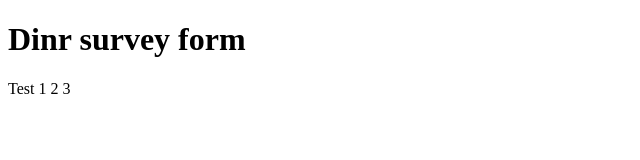
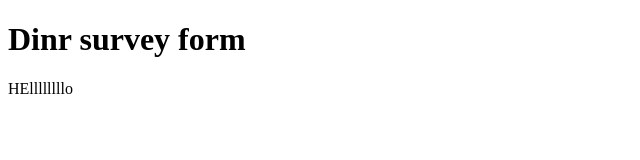
Before and after one commit to jaytylermason/dinr-survey-form, a plain HTML site: page index.html in a window 1280 px wide. Shown: the full height of the page, 0-640 px from the left. Drawn offline with Linux system fonts and the light colour scheme.

Commit message:
changed p

```diff
--- a/index.html
+++ b/index.html
@@ -11,7 +11,7 @@
         Dinr survey form
     </h1>
     <p>
-        Test 1 2 3
+        HEllllllllo
     </p>
 </body>
 </html>
```
